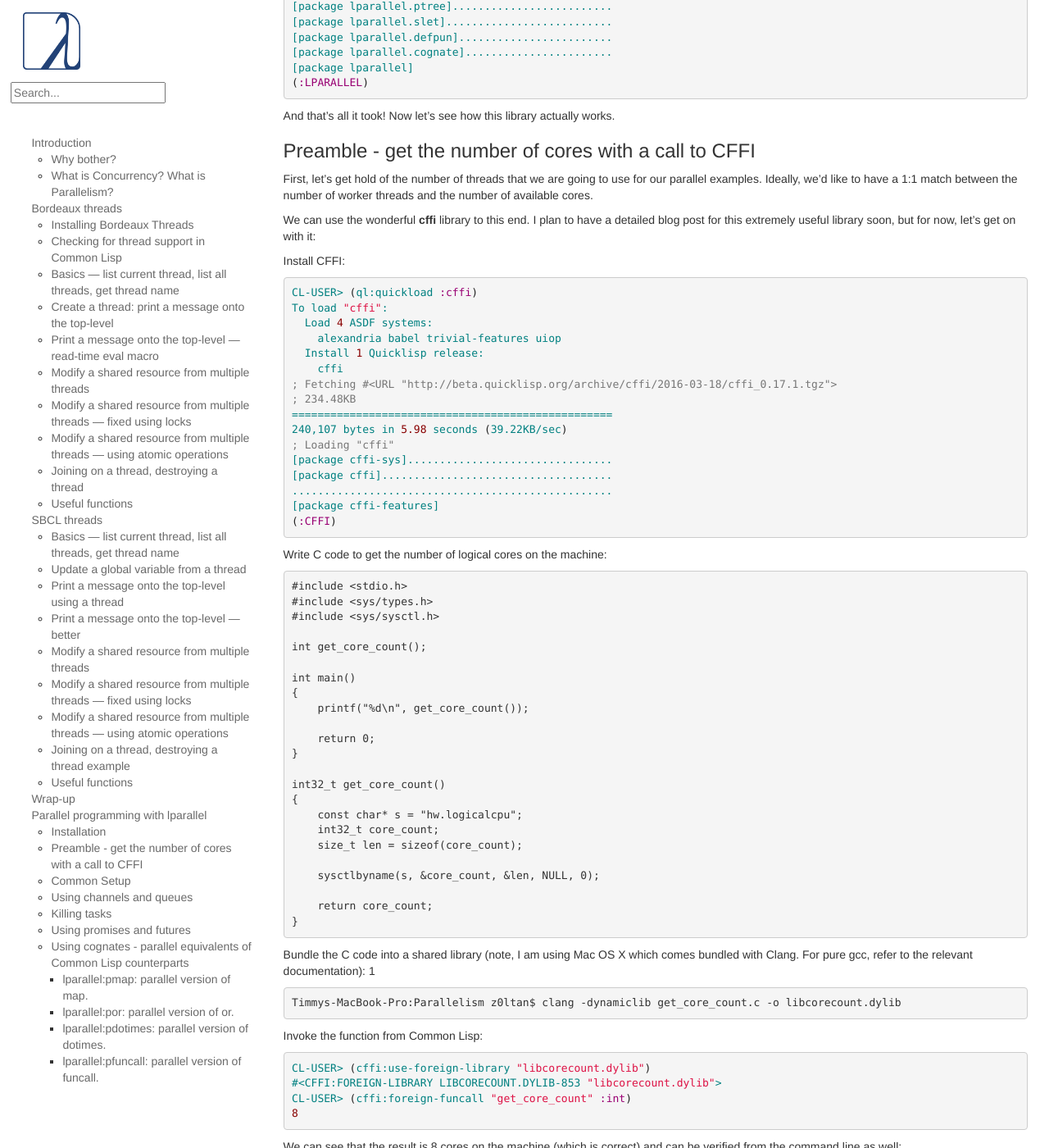
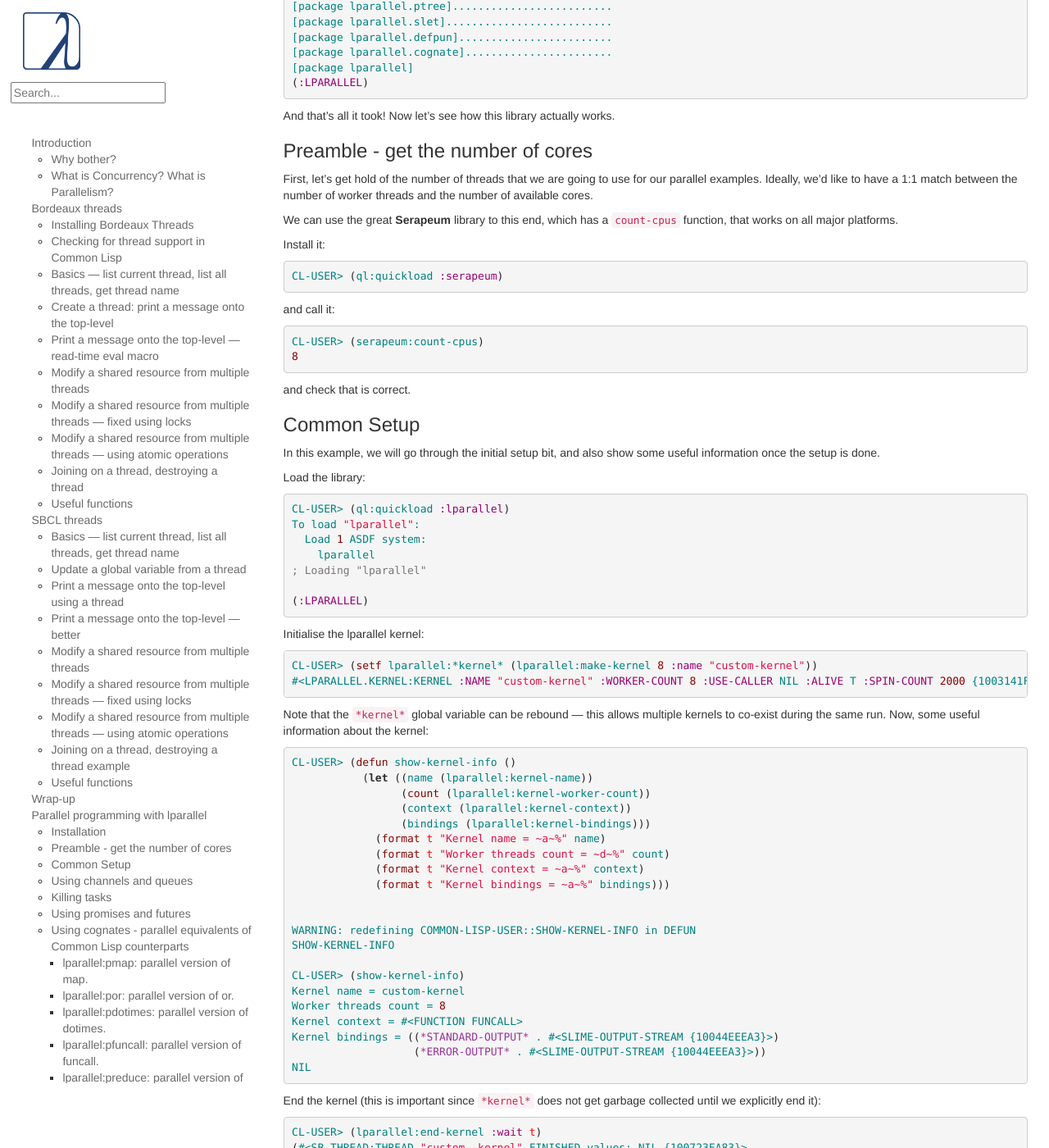
Before and after one commit to LispCookbook/cl-cookbook, a Jekyll site: the page built from process.md, in a window 1280 px wide and 1400 px high, scrolled down 18438 px. Shown: the whole window at 82% size. Built offline with Jekyll 4.4.1, drawn with Linux system fonts in a browser that asks for light colours; some of the changed text lies outside the part shown.

Commit message:
process: rm C code & CFFI with serapeum:count-cpus
for #176

````diff
--- a/process.md
+++ b/process.md
@@ -1222,89 +1222,31 @@
 
 And that’s all it took! Now let’s see how this library actually works.
 
-### Preamble - get the number of cores with a call to CFFI
+### Preamble - get the number of cores
 
 First, let’s get hold of the number of threads that we are going to
 use for our parallel examples. Ideally, we’d like to have a 1:1 match
 between the number of worker threads and the number of available
 cores.
 
-We can use the wonderful **cffi** library to this end. I plan to have a
-detailed blog post for this extremely useful library soon, but for
-now, let’s get on with it:
-
-Install CFFI:
-
-~~~lisp
-CL-USER> (ql:quickload :cffi)
-To load "cffi":
-  Load 4 ASDF systems:
-    alexandria babel trivial-features uiop
-  Install 1 Quicklisp release:
-    cffi
-; Fetching #<URL "http://beta.quicklisp.org/archive/cffi/2016-03-18/cffi_0.17.1.tgz">
-; 234.48KB
-==================================================
-240,107 bytes in 5.98 seconds (39.22KB/sec)
-; Loading "cffi"
-[package cffi-sys]................................
-[package cffi]....................................
-..................................................
-[package cffi-features]
-(:CFFI)
-~~~
-
-Write C code to get the number of logical cores on the machine:
-
-```
-#include <stdio.h>
-#include <sys/types.h>
-#include <sys/sysctl.h>
-
-int get_core_count();
-
-int main()
-{
-    printf("%d\n", get_core_count());
-
-    return 0;
-}
-
-int32_t get_core_count()
-{
-    const char* s = "hw.logicalcpu";
-    int32_t core_count;
-    size_t len = sizeof(core_count);
-
-    sysctlbyname(s, &core_count, &len, NULL, 0);
-
-    return core_count;
-}
-```
-
-Bundle the C code into a shared library (note, I am using Mac OS X
-which comes bundled with Clang. For pure gcc, refer to the relevant
-documentation): 1
-
-```
-Timmys-MacBook-Pro:Parallelism z0ltan$ clang -dynamiclib get_core_count.c -o libcorecount.dylib
-```
-
-Invoke the function from Common Lisp:
-
-~~~lisp
-CL-USER> (cffi:use-foreign-library "libcorecount.dylib")
-#<CFFI:FOREIGN-LIBRARY LIBCORECOUNT.DYLIB-853 "libcorecount.dylib">
-CL-USER> (cffi:foreign-funcall "get_core_count" :int)
+We can use the great **Serapeum** library to this end, which has a
+`count-cpus` function, that works on all major platforms.
+
+Install it:
+
+~~~lisp
+CL-USER> (ql:quickload :serapeum)
+~~~
+
+and call it:
+
+~~~lisp
+CL-USER> (serapeum:count-cpus)
 8
 ~~~
 
-We can see that the result is 8 cores on the machine (which is
-correct) and can be verified from the command line as well:
-
-```
-Timmys-MacBook-Pro:Parallelism z0ltan$ sysctl -n "hw.logicalcpu"
-```
+and check that is correct.
+
 
 ### Common Setup
 
````
